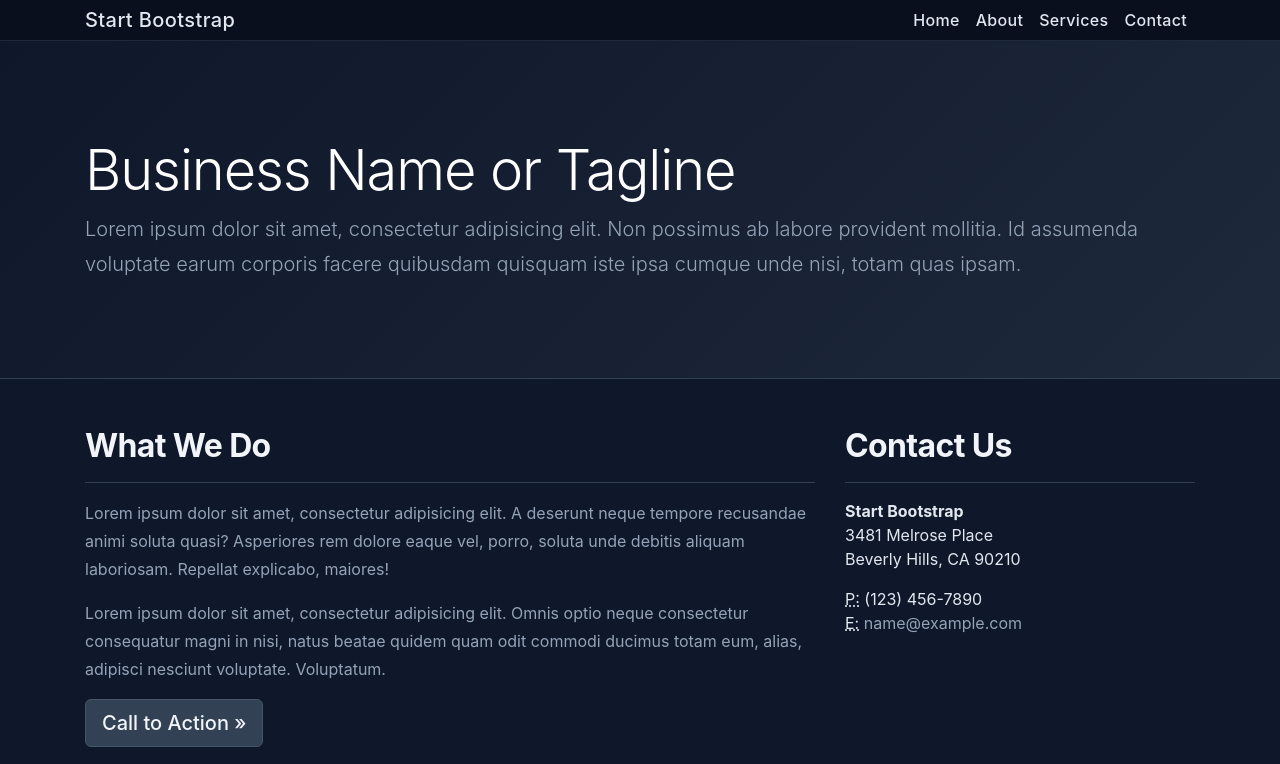
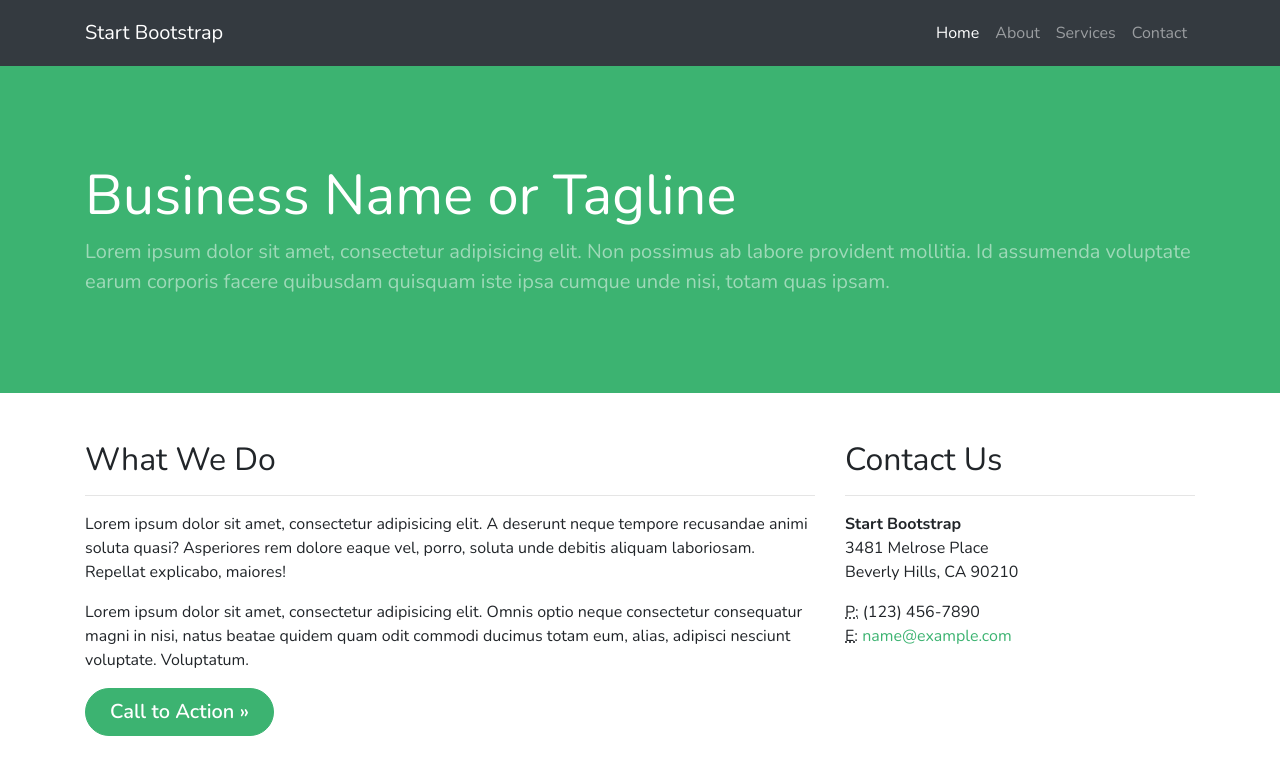
Before and after one commit to lee-myeong-eun/lee-myeong-eun.github.io, a Jekyll site: the page built from index.html, in a window 1280 px wide. Shown: the top 764 px of the page. Built offline with Jekyll 4.4.1, drawn with Linux system fonts in a browser that asks for light colours; grey boxes are pictures that could not be loaded.

Commit message:
Update custom.scss

```diff
--- a/assets/css/_sass/custom.scss
+++ b/assets/css/_sass/custom.scss
@@ -1,128 +1,32 @@
-/* ===========================
-   Portfolio Dark Theme
-   =========================== */
+/* --- 명은님의 둥글둥글하고 센스있는 커스텀 스타일 --- */
 
-/* --- Global Body --- */
 body {
-  background-color: #0f172a;
-  color: #e2e8f0;
+    /* 둥근 폰트 적용 */
+    font-family: 'Nunito', sans-serif !important;
 }
 
-/* --- Navbar --- */
-.navbar.bg-dark {
-  background-color: #0a0f1e !important;
-  border-bottom: 1px solid #1e293b;
+/* 모든 카드에 둥근 모서리 적용 */
+.card {
+    border-radius: 15px !important;
+    overflow: hidden;
 }
 
-.navbar-brand,
-.nav-link {
-  color: #e2e8f0 !important;
-  font-weight: 500;
-  letter-spacing: 0.02em;
+/* 버튼들을 둥글게 */
+.btn {
+    border-radius: 30px !important;
+    padding-left: 1.5rem !important;
+    padding-right: 1.5rem !important;
+    font-weight: 600 !important;
 }
 
-.nav-link:hover {
-  color: #94a3b8 !important;
-  transition: color 0.2s ease;
+/* 내비게이션 바 살짝 둥글게 (상단바) */
+.navbar {
+    padding-top: 0.8rem;
+    padding-bottom: 0.8rem;
 }
 
-/* --- Header (Hero) --- */
-header.bg-primary {
-  background: linear-gradient(135deg, #0f172a 0%, #1e293b 100%) !important;
-  border-bottom: 1px solid #334155;
+/* 카드 이미지 둥글게 처리 */
+.card-img-top {
+    border-top-left-radius: 15px;
+    border-top-right-radius: 15px;
 }
-
-/* --- Headings --- */
-h1, h2, h3, h4, h5, h6 {
-  color: #f1f5f9;
-  font-weight: 700;
-  letter-spacing: -0.02em;
-}
-
-/* --- Buttons --- */
-.btn-primary {
-  background-color: #334155;
-  border-color: #475569;
-  color: #f1f5f9;
-  font-weight: 500;
-  border-radius: 6px;
-  transition: all 0.2s ease;
-
-  &:hover {
-    background-color: #475569;
-    border-color: #64748b;
-    color: #ffffff;
-  }
-}
-
-/* --- Cards --- */
-.card {
-  background-color: #1e293b;
-  border: 1px solid #334155 !important;
-  box-shadow: 0 4px 16px rgba(0, 0, 0, 0.4) !important;
-  border-radius: 10px;
-  transition: transform 0.2s ease, box-shadow 0.2s ease;
-
-  &:hover {
-    transform: translateY(-4px);
-    box-shadow: 0 8px 32px rgba(0, 0, 0, 0.6) !important;
-  }
-}
-
-.card-body {
-  color: #cbd5e1;
-}
-
-.card-title {
-  color: #f1f5f9;
-  font-weight: 600;
-}
-
-.card-footer {
-  background-color: #1e293b;
-  border-top: 1px solid #334155;
-}
-
-/* --- Sidebar / Content areas --- */
-.bg-light,
-.sidebar {
-  background-color: #1e293b !important;
-  border: 1px solid #334155;
-  border-radius: 8px;
-  color: #cbd5e1;
-}
-
-/* --- Dividers --- */
-hr {
-  border-color: #334155;
-}
-
-/* --- Footer --- */
-footer.bg-dark {
-  background-color: #0a0f1e !important;
-  border-top: 1px solid #1e293b;
-  color: #64748b;
-}
-
-/* --- Links --- */
-a {
-  color: #94a3b8;
-  &:hover {
-    color: #e2e8f0;
-    text-decoration: none;
-  }
-}
-
-/* --- Text utilities --- */
-p {
-  color: #94a3b8;
-  line-height: 1.75;
-}
-
-.lead {
-  color: #94a3b8;
-}
-
-.text-white-50 {
-  color: #94a3b8 !important;
-}
```
